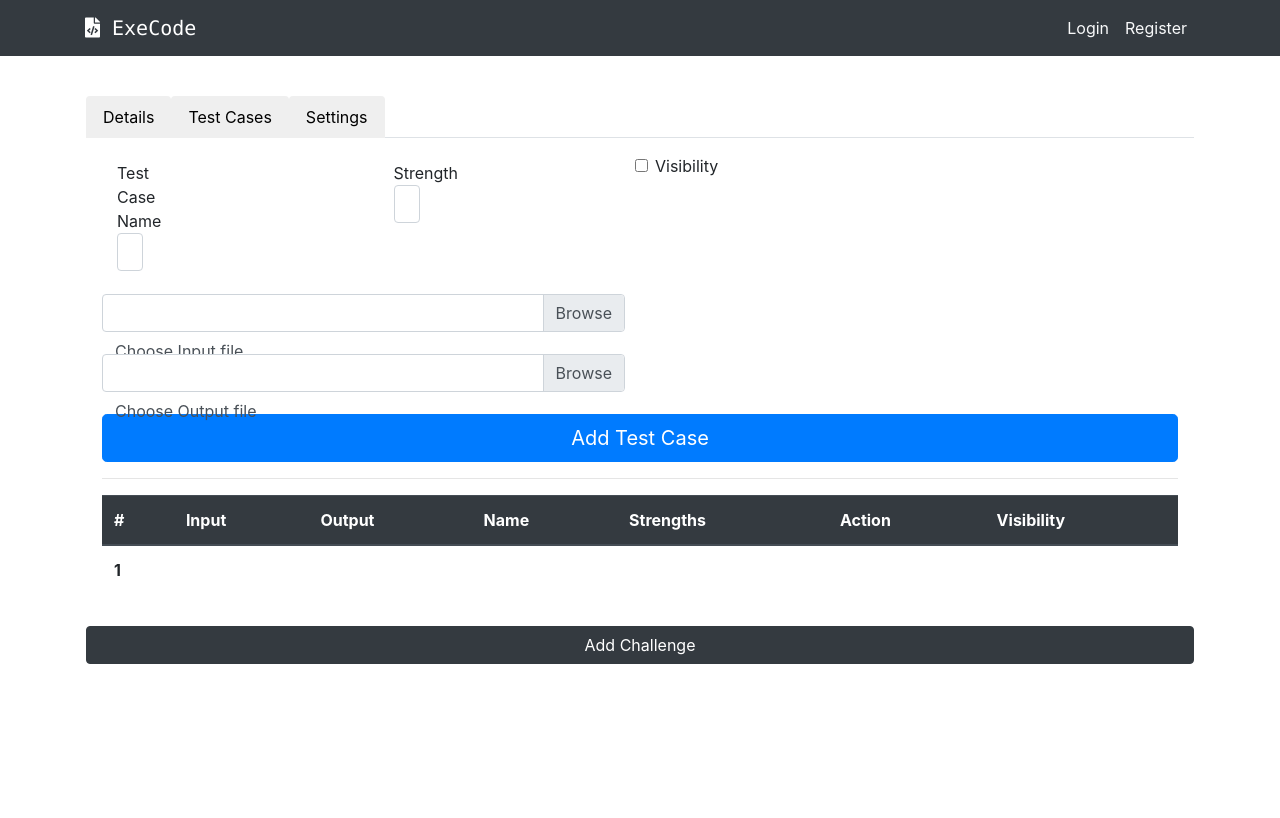
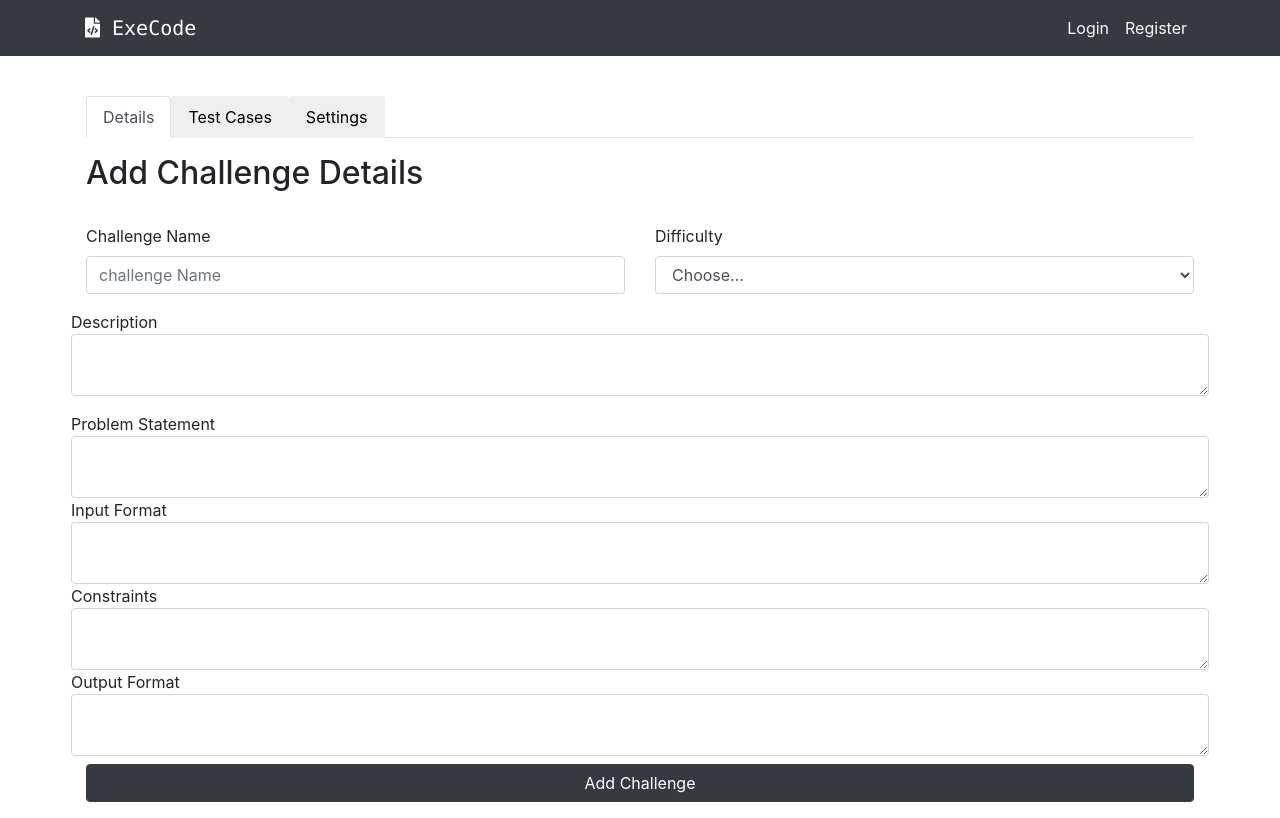
Before and after one commit to santhisrikh/execode, a React (Create React App) app in the folder src/client/: page /cc in a window 1280 px wide. Built offline with nearby package versions, Linux system fonts and the light colour scheme.

Commit message:
Errors Fixed on Previous Components

```diff
--- a/src/client/src/components/AddTestCases/AddTestCases.jsx
+++ b/src/client/src/components/AddTestCases/AddTestCases.jsx
@@ -31,12 +31,15 @@ class AddTestCases extends Component {
 
   render() {
     const { testCaseName, visibility, strength } = this.state;
-    const { testCase, addTestCase } = this.props;
+    const { test_cases: testCases, addTestCase } = this.props;
     return (
       <div className="p-3">
         <div className="form-group row">
           <div className="col-sm-3">
-            <label htmlFor="challenge-name" className="col-sm-2 col-form-label">
+            <label
+              htmlFor="challenge-name"
+              className="col-sm-2 col-form-label"
+            />
             Test Case Name
             <input
               type="text"
@@ -46,10 +49,12 @@ class AddTestCases extends Component {
               name="testCaseName"
               onChange={this.handleChange}
             />
-            </label>
           </div>
           <div className="col-sm-3">
-            <label htmlFor="challenge-name" className="col-sm-2 col-form-label">
+            <label
+              htmlFor="challenge-name"
+              className="col-sm-2 col-form-label"
+            />
             Strength
             <input
               type="text"
@@ -59,10 +64,9 @@ class AddTestCases extends Component {
               onChange={this.handleChange}
               name="strength"
             />
-            </label>
           </div>
           <div className="col-sm-2">
-            <label className="form-check-label" htmlFor="Visibility">
+            <label className="form-check-label" htmlFor="Visibility" />
             <input
               className="form-check-input"
               type="checkbox"
@@ -72,14 +76,13 @@ class AddTestCases extends Component {
               value={visibility}
             />
             Visibility
-            </label>
           </div>
         </div>
 
         <div className="form-group row">
           <div className="col-sm-6">
             <div className="custom-file">
-              <label className="custom-file-label" htmlFor="customFile">
+              <label className="custom-file-label" htmlFor="customFile" />
               <input
                 type="file"
                 className="custom-file-input"
@@ -88,14 +91,13 @@ class AddTestCases extends Component {
                 onChange={this.handleFiles}
               />
               Choose Input file
-              </label>
             </div>
           </div>
         </div>
         <div className="form-group row">
           <div className="col-sm-6">
             <div className="custom-file">
-              <label className="custom-file-label" htmlFor="customFile">
+              <label className="custom-file-label" htmlFor="customFile" />
               <input
                 type="file"
                 className="custom-file-input"
@@ -104,7 +106,6 @@ class AddTestCases extends Component {
                 onChange={this.handleFiles}
               />
               Choose Output file
-              </label>
             </div>
           </div>
         </div>
@@ -131,21 +132,19 @@ class AddTestCases extends Component {
             </tr>
           </thead>
           <tbody>
+            {testCases
+              ? testCases.map((tCase, ind) => (
                   <tr>
-              <th scope="row">1</th>
-              {testCase
-                ? testCase.map(tCase => (
-                    <>
+                    <th scope="row">{ind + 1}</th>
                     <td>{tCase.inputFile.name}</td>
                     <td>{tCase.outputFile.name}</td>
                     <td>{tCase.testCaseName}</td>
                     <td>{tCase.strength}</td>
                     <td>No actions yet</td>
                     <td>{tCase.visibility ? "Visible" : "Not Visible"}</td>
-                    </>
+                  </tr>
                 ))
               : null}
-            </tr>
           </tbody>
         </table>
       </div>
@@ -155,6 +154,6 @@ class AddTestCases extends Component {
 
 AddTestCases.propTypes = {
   addTestCase: PropTypes.func.isRequired,
-  testCase: PropTypes.arrayOf(PropTypes.object).isRequired
+  test_cases: PropTypes.arrayOf(PropTypes.object).isRequired
 };
 export default AddTestCases;
--- a/src/client/src/components/ChallengeDetails/ChallengeDetails.jsx
+++ b/src/client/src/components/ChallengeDetails/ChallengeDetails.jsx
@@ -2,13 +2,13 @@ import React from "react";
 import PropTypes from "prop-types";
 
 const ChallengeDetails = ({
-  challengeName,
+  challenge_name: challengeName,
   difficulty,
   description,
-  problemStatement,
-  inputFormat,
+  problem_statement: problemStatement,
+  input_format: inputFormat,
   constraints,
-  outputFormat,
+  output_format: outputFormat,
   handleChange
 }) => {
   return (
@@ -19,7 +19,7 @@ const ChallengeDetails = ({
         <div className="row" />
         <div className="form-group row">
           <div className="col">
-            <label htmlFor="challenge-name" className="col-form-label">
+            <label htmlFor="challenge-name" className="col-form-label" />
             Challenge Name
             <input
               type="text"
@@ -30,12 +30,11 @@ const ChallengeDetails = ({
               value={challengeName}
               name="challengeName"
             />
-            </label>
           </div>
 
           <div className="col">
-            <label htmlFor="difficulty" className="col-form-label">
-              difficulty
+            <label htmlFor="difficulty" className="col-form-label" />
+            Difficulty
             <select
               value={difficulty}
               name="difficulty"
@@ -50,12 +49,11 @@ const ChallengeDetails = ({
               <option value="Advanced">Advanced</option>
               <option value="Expert">Expert</option>
             </select>
-            </label>
           </div>
         </div>
 
         <div className="form-group row">
-          <label htmlFor="description" className="col-form-label">
+          <label htmlFor="description" className="col-form-label" />
           Description
           <textarea
             value={description}
@@ -65,11 +63,10 @@ const ChallengeDetails = ({
             className="form-control"
             aria-label="With textarea"
           />
-          </label>
         </div>
 
         <div className="row">
-          <label htmlFor="problemStatement" className="col-form-label">
+          <label htmlFor="problemStatement" className="col-form-label" />
           Problem Statement
           <textarea
             value={problemStatement}
@@ -79,11 +76,10 @@ const ChallengeDetails = ({
             className="form-control"
             aria-label="With textarea"
           />
-          </label>
         </div>
 
         <div className="row">
-          <label htmlFor="inputFormat" className="col-form-label">
+          <label htmlFor="inputFormat" className="col-form-label" />
           Input Format
           <textarea
             value={inputFormat}
@@ -93,11 +89,10 @@ const ChallengeDetails = ({
             className="form-control"
             aria-label="With textarea"
           />
-          </label>
         </div>
 
         <div className="row">
-          <label htmlFor="constraints" className="col-form-label">
+          <label htmlFor="constraints" className="col-form-label" />
           Constraints
           <textarea
             value={constraints}
@@ -107,21 +102,19 @@ const ChallengeDetails = ({
             className="form-control"
             aria-label="With textarea"
           />
-          </label>
         </div>
 
         <div className="row">
-          <label htmlFor="outputFormat" className="col-form-label">
+          <label htmlFor="outputFormat" className="col-form-label" />
           Output Format
           <textarea
             value={outputFormat}
             name="outputFormat"
             id="outputFormat"
             onChange={handleChange}
-              className="form-control"
+            className="form-control mb-2"
             aria-label="With textarea"
           />
-          </label>
         </div>
       </form>
     </div>
@@ -129,13 +122,13 @@ const ChallengeDetails = ({
 };
 
 ChallengeDetails.propTypes = {
-  challengeName: PropTypes.string.isRequired,
+  challenge_name: PropTypes.string.isRequired,
   description: PropTypes.string.isRequired,
   difficulty: PropTypes.string.isRequired,
-  problemStatement: PropTypes.string.isRequired,
-  inputFormat: PropTypes.string.isRequired,
+  problem_statement: PropTypes.string.isRequired,
+  input_format: PropTypes.string.isRequired,
   constraints: PropTypes.string.isRequired,
-  outputFormat: PropTypes.string.isRequired,
+  output_format: PropTypes.string.isRequired,
   handleChange: PropTypes.func.isRequired
 };
 
--- a/src/client/src/routes/Dashboard/Admin/CreateChallenge/CreateChallenge.jsx
+++ b/src/client/src/routes/Dashboard/Admin/CreateChallenge/CreateChallenge.jsx
@@ -7,7 +7,7 @@ class CreateChallenge extends Component {
   constructor(props) {
     super(props);
     this.state = {
-      detailsTab: false,
+      detailsTab: true,
       settingsTab: false,
       testCasesTab: false,
       challenge_name: "",
@@ -30,7 +30,7 @@ class CreateChallenge extends Component {
 
   addTestCase = testCase => {
     this.setState(state => {
-      return { testCases: [...state.testCases, testCase] };
+      return { test_cases: [...state.test_cases, testCase] };
     });
   };
 
```
Lines whose indentation alone changed are shown as unchanged.
